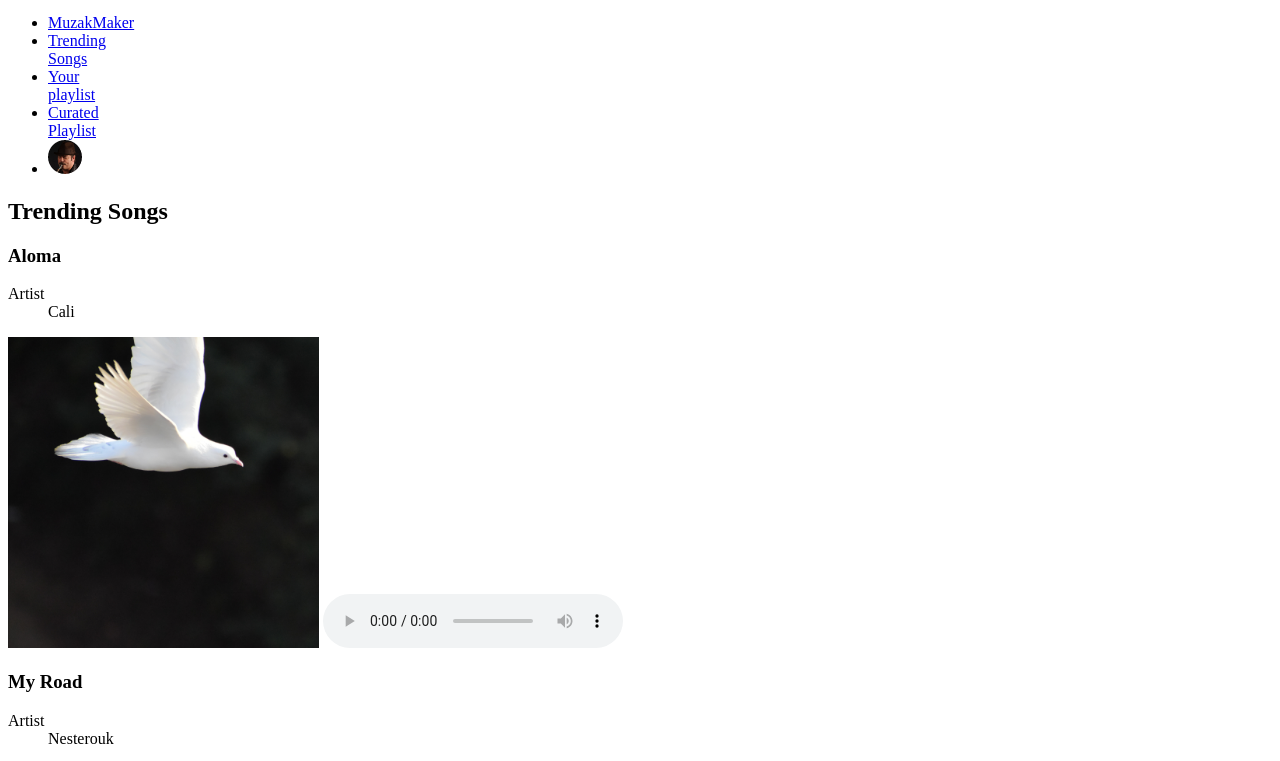
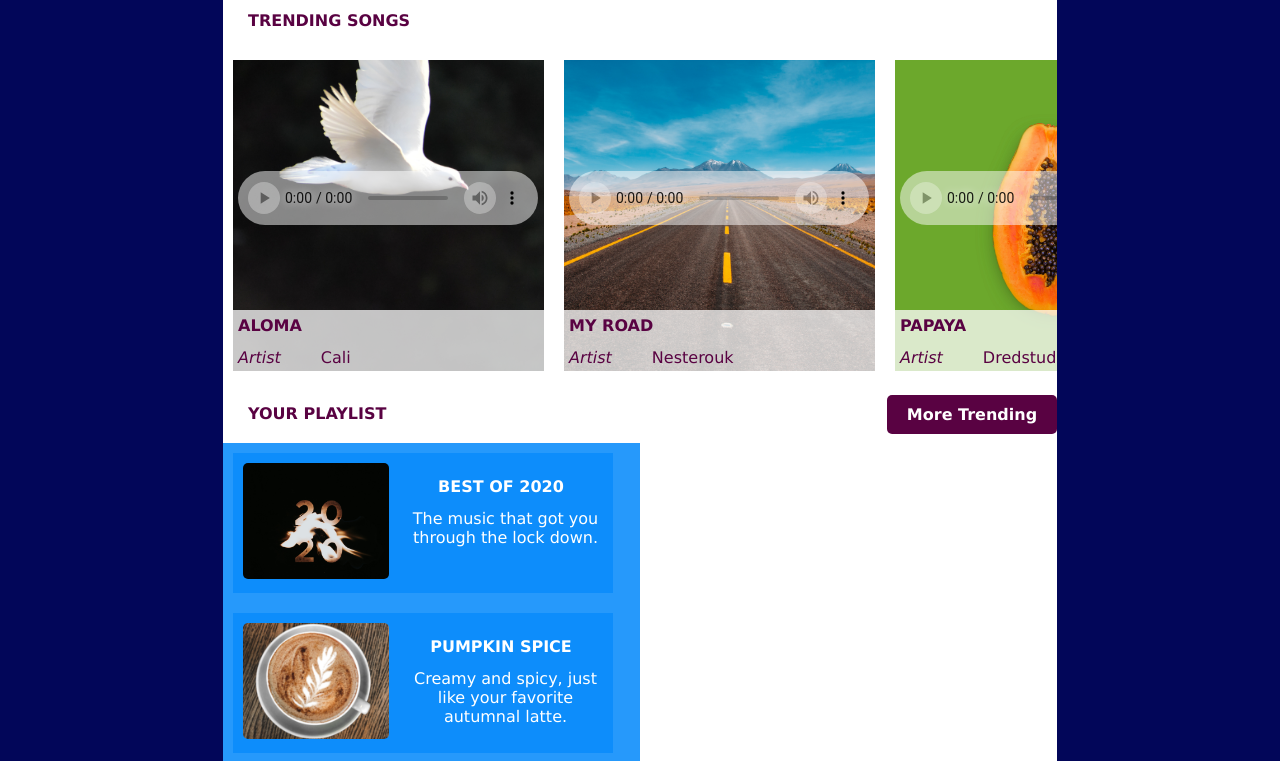
Before and after one commit to OnnisG/streamingmedia, a plain HTML site: page index.html in a window 1280 px wide. Shown: the part 187-948 px from the top of the page. Drawn offline with Linux system fonts and the light colour scheme; a web font is replaced by a local one.

Commit message:
css styles

```diff
--- a/index.html
+++ b/index.html
@@ -5,7 +5,7 @@
        <meta name="viewport" content="width=device-width, initial-scale=1-0">
        <meta http-equiv="X-UA-Compatible" content="ie=edge">
        <link rel="stylesheet" href="styles.css">
-       <link rel="stylesheet" href="https://use.typekit.net/cnd6lek.css">
+       <link rel="stylesheet" href="https://use.typekit.net/wyu3idl.css">
        <title>MuzakMaker-Smooth Jazz</title>
     </head>
     <body>
@@ -14,9 +14,8 @@
             <p>This station is dedicated to the soothing sounds of smooth jazz.
                 This genre of commercially oriented crossover jazz became dominant
                 in the 1980s and early 1990s</p>
-        </header>
         <nav>
-            <h2> Main Navigation</h2>
+            <h2>Main Navigation</h2>
             <input type="checkbox" id="dropdown">
             <label for="dropdown"><span></span></label>
             <ul>
@@ -28,6 +27,7 @@
             </ul>
         </nav>
         <main>
+        </header>
           <section id="trending">
             <h2>Trending Songs</h2>
              <div class="scroll">
@@ -100,7 +100,7 @@
                 </section>
 
 
-         <section id="playlist">
+         <section id="playlists">
             <h2>Your Playlist</h2>
             <div class="scroll">
         <section>
--- a/styles.css
+++ b/styles.css
@@ -0,0 +1,448 @@
+html {
+    background-color: #020659;
+    color: #ffffff;
+}
+
+body{
+    width: 375px;
+    margin:0 auto;
+    font-family: Verdana, Geneva, Tahoma, sans-serif;
+    background-color: #ffffff;
+
+}
+
+header{
+    padding-top: 42px;
+    padding-bottom: 5px;
+    padding-left: 25px;
+    padding-right: 25px;
+    background-image: linear-gradient(to right, #2104D9,#000);
+}
+
+h1{
+    font-size: 1.25em;
+    line-height: 2em;
+}
+
+h2{
+    margin-left: 16px;
+}
+
+h1, h2, h3{
+font-weight: bold;
+text-transform: uppercase;
+}
+
+h2,h3{
+    font-size: 1em;
+    line-height: 2em;
+    color: #590242;
+
+}
+
+p, dl, dd{
+    font-size: 1em;
+}
+dl{
+    display: flex;
+    margin-top: -10px;
+    color: #590242;
+
+}
+
+dd{
+    font-family: Verdana, Geneva, Tahoma, sans-serif;
+}
+
+dt{
+    font-weight: lighter;
+    font-size: 16px;
+    font-style: italic;
+
+
+}
+
+footer{
+    font-weight: bold;
+    text-align: center;
+    color: #590242;
+    padding-bottom: 1px;
+    font-size: .75em;
+}
+
+.more{
+    font-family: Verdana, Geneva, Tahoma, sans-serif;
+    font-weight: bold;
+    text-decoration: none;
+    background-color: #590242;
+    color: #ffffff;
+    border-radius: 5px;
+    padding: 10px;
+    width:150px;
+    display: block;
+    text-align: center;
+    margin: 10px 0 30px 32px;
+}
+
+.more:hover{
+    background-color: #020659;
+}
+
+nav{
+    width: 375px;
+    height: 60px;
+    background-color: #030A8C;
+    position:absolute;
+    top: 0;
+    margin-left: -25px;
+    z-index: 1;
+    text-transform: uppercase;
+}
+
+nav h2{
+    visibility: hidden;
+    height: 1px;
+}
+
+a:hover, input:hover{
+    background-color: #590242;
+}
+
+ul{
+    text-align: center;
+    margin-top:13px ;
+    padding: 0;
+    list-style: none;
+    overflow: hidden;
+    max-height: 0;
+    transition: max-height .2s ease-out;
+    background-color: #2104D9;
+
+}
+
+li a{
+    display: block;
+    padding: 20px 20px;
+    text-decoration: none;
+    color: #ffffff;
+}
+
+[href="#home"]{
+    text-transform: capitalize;
+    font-family: verdana;
+    font-variant: small-caps;
+    font-weight: bold;
+    font-size: 30px;
+    position: absolute;
+    top: 0;
+    left: 90px;
+    padding: 12px 16px;
+
+}
+
+
+label{
+    cursor:pointer;
+    display: inline-block;
+    padding: 28px 20px;
+    position: relative;
+    user-select: none;
+
+}
+
+label span{
+    background-color: #ffffff;
+    display: block;
+    height: 2px;
+    position: relative;
+    transition: background-color .2s ease-out;
+    width: 18px;
+}
+
+label span:before, label span:after{
+    background: #ffffff;
+    content: '' ;
+    display:block;
+    height: 100%;
+    position: absolute;
+    transition: all .2s ease-out;
+    width: 100%;
+}
+
+label span:before{
+    top: 5px;
+}
+
+label span:after{
+    top: -5px;
+}
+
+input{
+    display: none;
+}
+
+input:checked ~ ul{
+    max-height: 500px;
+}
+input:checked ~ label span{
+    background: transparent;
+}
+
+input:checked ~ label span:before{
+    transform: rotate(-45deg);
+}
+
+input:checked ~ label span:after{
+    transform: rotate(45deg);
+}
+
+input:checked ~ label:not(.steps) span:before, input:checked ~ label:not(.steps) span:after{
+    top: 0;
+}
+@media screen and (min-width:834px) {
+    ul{
+        overflow: visible;
+        position: absolute;
+        top: 0;
+        display: grid;
+        grid-template-columns: 1fr 1fr 1fr 1fr 1fr;
+    }
+    label span, input{
+        display: none;
+    }
+}
+
+audio{
+    position: absolute;
+    bottom: 150px;
+    left:5px;
+}
+
+audio::-webkit-media-controls-mute-button{
+    background-color: #ffffff;
+    border-radius: 50%;
+}
+
+audio::-webkit-media-controls-play-button{
+    background-color: #ffffff;
+    border-radius: 50%;
+}
+audio::-webkit-media-controls-enclosure{
+    background-color: rgba(255,255,255,.5);
+}
+
+#trending h3{
+   font-family: Verdana, Geneva, Tahoma, sans-serif;
+   font-size: 16px;
+   color: #590242;
+   margin-top: -5px;
+}
+
+#playlists, #curated{
+    width:375px;
+}
+
+#trending ::-webkit-scrollbar {
+    width: 15px;
+}
+
+#trending ::-webkit-scrollbar-track{
+    box-shadow: inset 0 0 15px #590242;
+}
+
+#trending ::-webkit-scrollbar-thumb {
+    background: #590242;
+    border-radius: 5px;
+}
+
+#trending ::-webkit-scrollbar-thumb:hover{
+    background: #020659;
+}
+
+#playlists ::-webkit-scrollbar, #curated ::-webkit-scrollbar{
+    width: 15px;
+}
+
+#playlists ::-webkit-scrollbar-track, #curated ::-webkit-scrollbar-track  {
+    box-shadow: inset 0 0 15px #020659;
+}
+
+#playlists ::-webkit-scrollbar-thumb, #curated ::-webkit-scrollbar-thumb{
+    background: #020659;
+    border-radius: 5px;
+}
+
+#playlists ::-webkit-scrollbar-thumb:hover, #curated ::-webkit-scrollbar-thumb:hover{
+    background: #ffffff;
+}
+
+#playlists .scroll{
+    background-color: #2699FB;
+}
+
+#playlists section{
+    background-color: #0D8DFB;
+    text-align: center;
+    padding: 10px;
+    cursor: pointer;
+}
+
+#playlists section:hover{
+    background-color: #590242;
+    text-align: center;
+    padding: 10px;
+    cursor: pointer;
+
+}
+
+#playlists section h3{
+    font-family: Verdana, Geneva, Tahoma, sans-serif;
+    font-weight: bold;
+    color: #ffffff;
+    line-height: 1em;
+}
+
+#playlists p{
+    font-family: Verdana, Geneva, Tahoma, sans-serif;
+}
+
+#curated .scroll{
+    background-color: #030A8C;
+}
+
+#curated section{
+    background-color:#020659;
+    text-align: center;
+    padding: 10px;
+    cursor: pointer;
+}
+
+#curated section:hover{
+    background-color:#590242;
+    text-align: center;
+    padding: 10px;
+    cursor: pointer;
+}
+
+#curated section h3{
+    font-family: Verdana, Geneva, Tahoma, sans-serif;
+    font-weight: bold;
+    color: #ffffff;
+    line-height: 1em;
+}
+
+ #curated p{
+    font-family: Verdana, Geneva, Tahoma, sans-serif;
+}
+
+.scroll{
+    display: grid;
+    grid-template-columns: repeat(5,1fr);
+    overflow-x: auto;
+    overflow-y: hidden;
+}
+
+.scroll section{
+    margin:10px;
+    position: relative;
+}
+
+.scroll div{
+    position: absolute;
+    top: 250px;
+    background-color: rgba(255,255,255,.75);
+    padding: 5px;
+    height: 51px;
+    width: 350px;
+}
+
+@media screen and (min-width:834px) {
+    body{
+        width: 834px;
+    }
+
+    nav{
+    width: 834px;
+    }
+    ul{
+        width: 834px;
+        overflow: visible;
+        position: absolute;
+        top: -22px;
+        display: grid;
+        grid-template-columns: 1fr 1fr 1fr 1fr 1fr;
+        align-items: center;
+    }
+    label span, input {
+        display: none;
+    }
+
+    header{
+        padding-top: 50px;
+    }
+
+    [href="#home"]{
+        position: static;
+        padding: 16px;
+    }
+
+    li a{
+        padding: 16px 0px;
+    }
+
+    main{
+        display: grid;
+        grid-template-columns: 1fr 1fr;
+    }
+
+    h2{
+        margin-left: 25px;
+    }
+
+    #trending{
+        width: 834px;
+        grid-column: 1/3;
+    }
+
+    #playlists{
+        width: 417px;
+        grid-column: 1/2;
+    }
+
+    #curated{
+        width: 417px;
+        grid-column: 2/3;
+    }
+
+    #playlists img, #curated img{
+        float: left;
+        margin-right: 10px;
+        padding-bottom: 10px;
+    }
+
+    #playlists section, #curated section{
+        height: 120px;
+        width: 360px;
+        text-align: center;
+    }
+
+    #playlists p, #curated p{
+        position: absolute;
+        top: 40px;
+        left: 165px;
+    }
+
+    #playlists .scroll, #curated .scroll{
+        overflow-x: hidden;
+        overflow-y: auto;
+        height: 530px;
+        grid-template-rows: repeat(5,40px);
+        grid-template-columns: 1fr;
+        row-gap: 120px;
+    }
+
+    .more{
+        float: right;
+        margin-left: 13px;
+    }
+}
```
